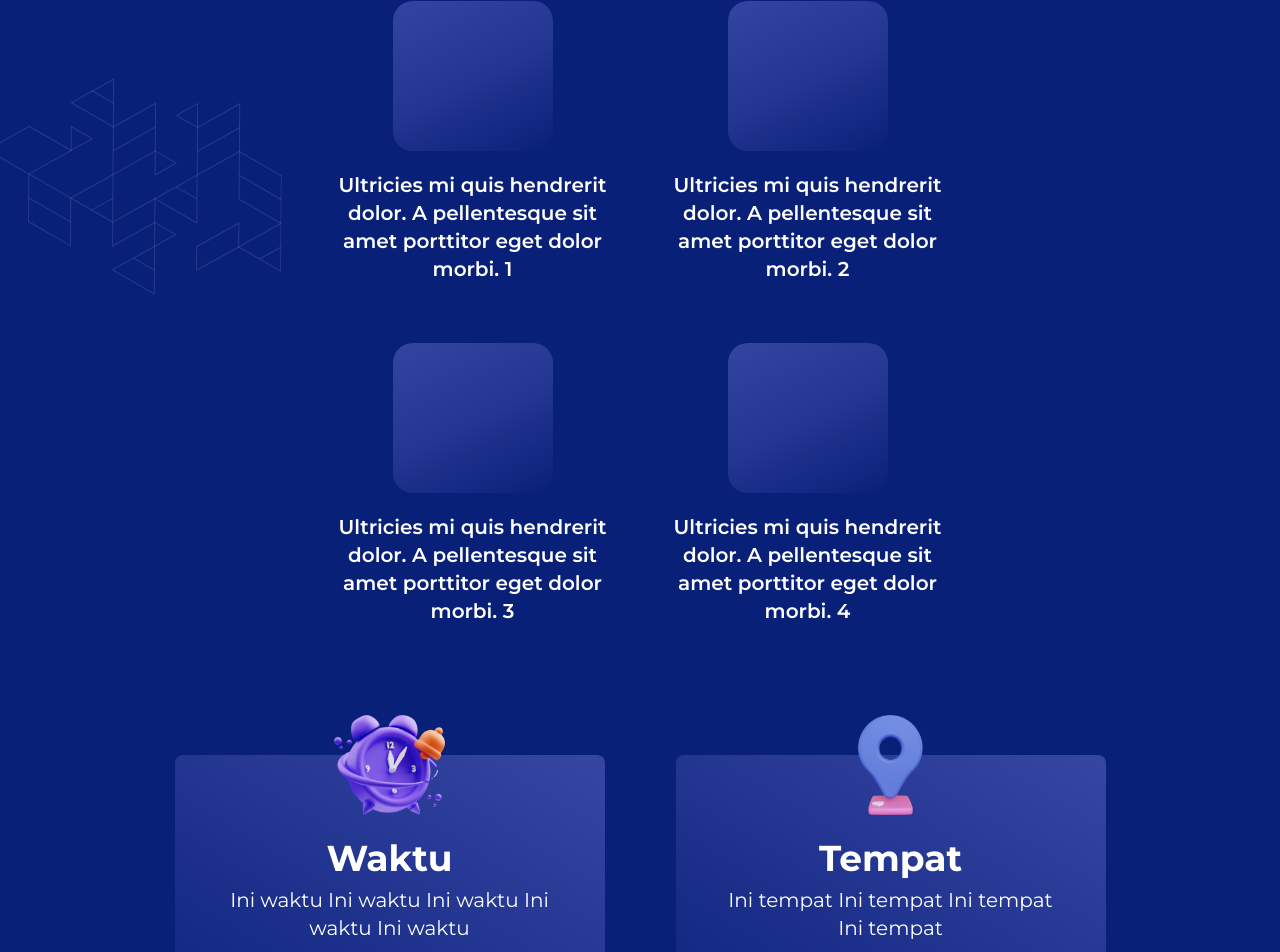
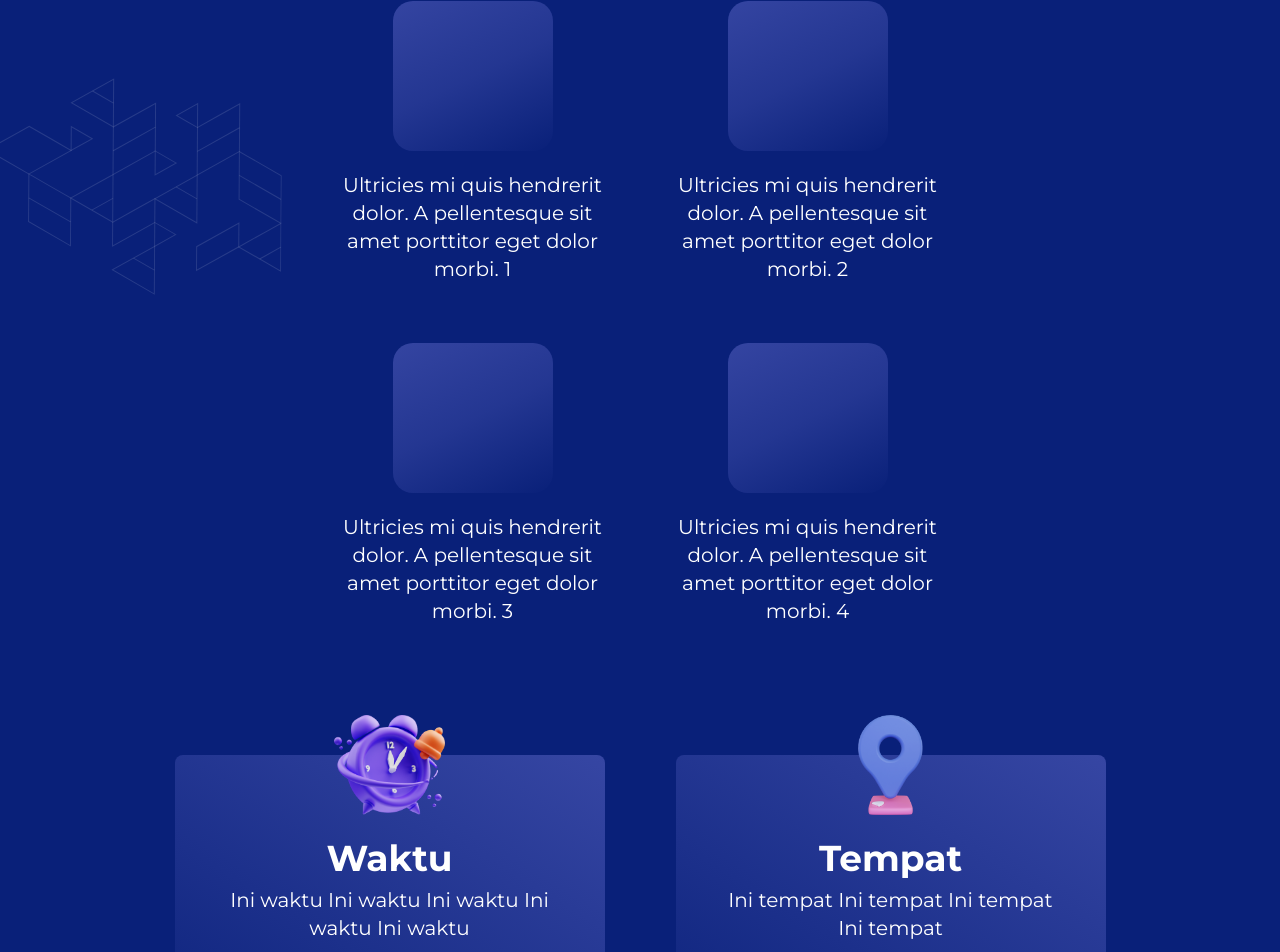
Before and after one commit to amaliap21/Web-Aksang, a Next.js app: page /summit in a window 1280 px wide. Shown: the part 1858-2810 px from the top of the page. Built offline with nearby package versions, Linux system fonts and the light colour scheme.

Commit message:
feat(summit): Change weight of font on benefit card

```diff
--- a/components/summit_benefit.js
+++ b/components/summit_benefit.js
@@ -6,7 +6,7 @@ const Benefit = (
     return(
       <div className="box-border w-[275px] h-fit flex flex-col justify-center items-center gap-[20px]">
         <div className="box-border w-40 h-[150px] rounded-[20px] bg-gradient-diagonals from-[#9999FF] via-[#9999FF9E] to-[#9999FF00] opacity-30"></div>
-        <h2 className="text-[16px] lg:text-xl break-words text-center font-montserrat font-semibold">{text.texts}</h2>
+        <h2 className="text-[16px] lg:text-xl break-words text-center font-montserrat">{text.texts}</h2>
       </div>
     )
   };
```
